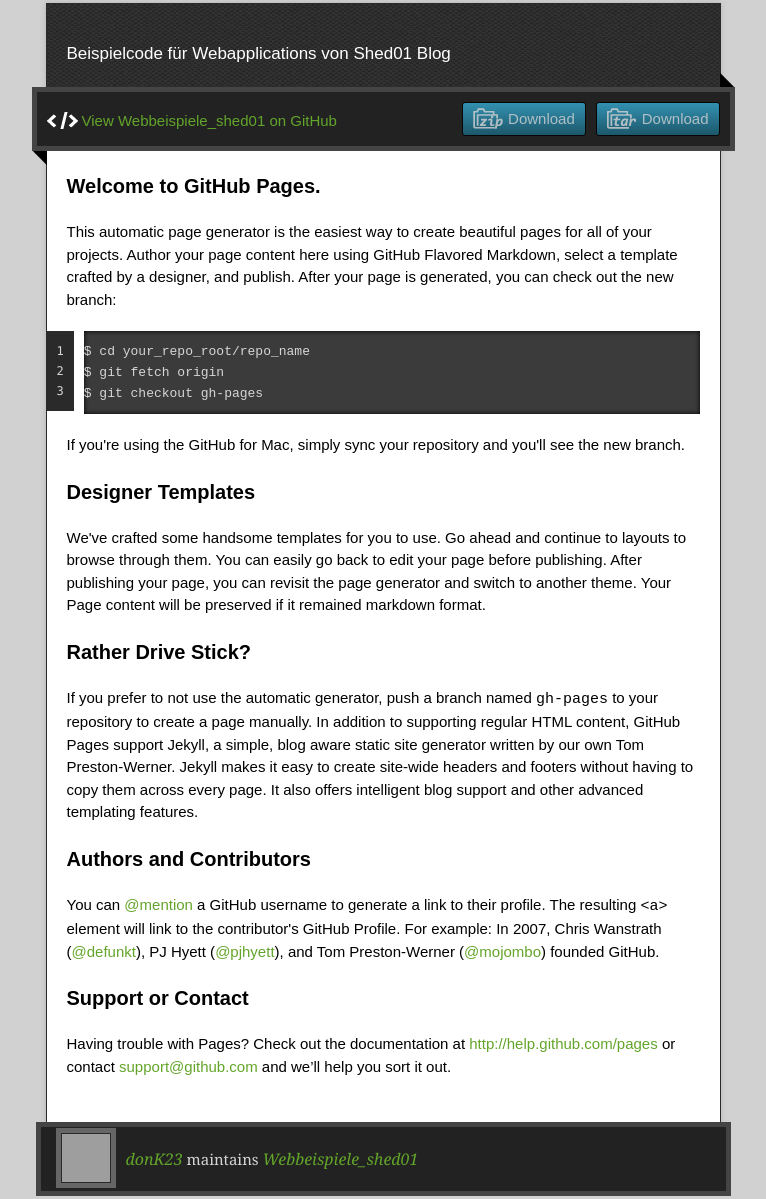
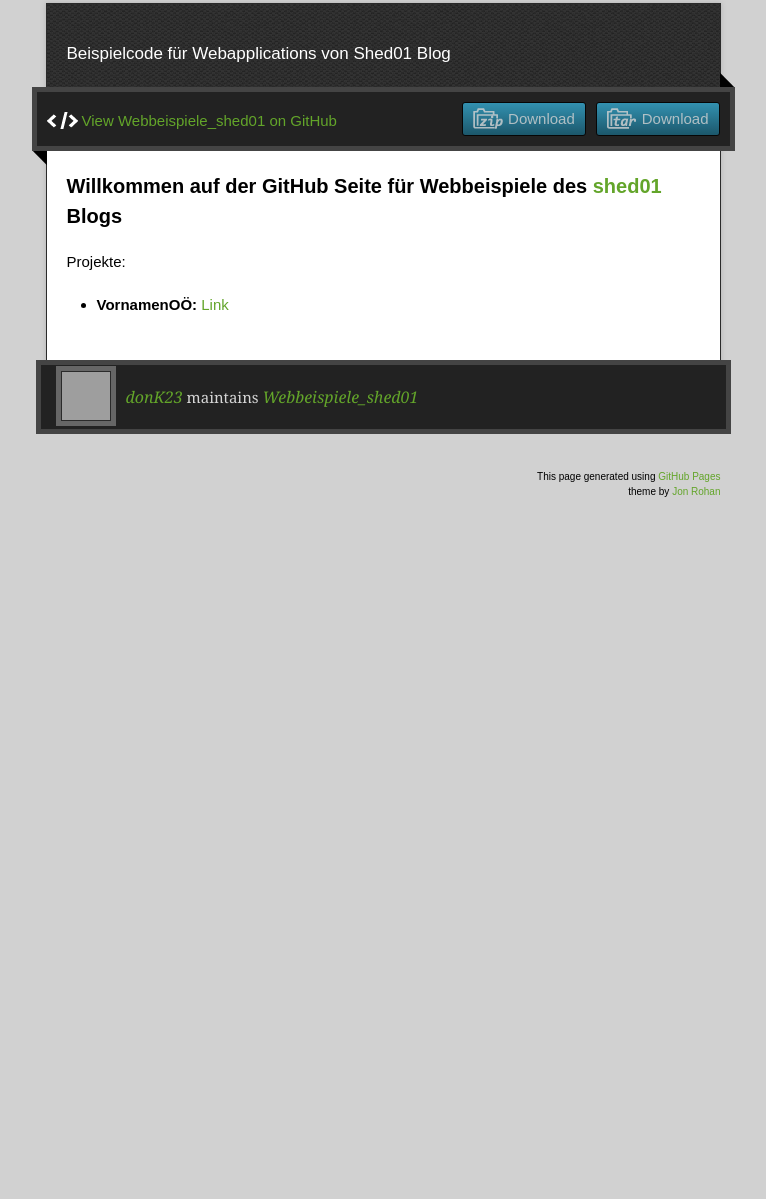
Before and after one commit to datadonK23/WebBeispiele_Shed01, a plain HTML site: page index.html in a window 1280 px wide. Shown: the part 127-1326 px from the top of the page, without its empty margins (257-1023 px from the left). After the commit the page ends 800 px from the top, so only its background shows below. Drawn offline with nearby package versions, Linux system fonts and the light colour scheme; grey boxes are pictures that could not be loaded.

Commit message:
Update index.html

```diff
--- a/index.html
+++ b/index.html
@@ -37,36 +37,13 @@
         </div>
         <article class="markdown-body">
           <h3>
-<a name="welcome-to-github-pages" class="anchor" href="#welcome-to-github-pages"><span class="octicon octicon-link"></span></a>Welcome to GitHub Pages.</h3>
+<a name="welcome-to-github-pages" class="anchor" href="#welcome-to-github-pages"><span class="octicon octicon-link"></span></a>Willkommen auf der GitHub Seite f&uuml;r Webbeispiele des <a href="http://shed01.blogspot.co.at" target="_blank">shed01</a> Blogs</h3>
 
-<p>This automatic page generator is the easiest way to create beautiful pages for all of your projects. Author your page content here using GitHub Flavored Markdown, select a template crafted by a designer, and publish. After your page is generated, you can check out the new branch:</p>
+<p>Projekte:</p>
+<ul>
+  <li><b>VornamenO&Ouml;:</b> <a href="./VornamenPage/index.html" target="_blank">Link</a></li>
+</ul>
 
-<pre><code>$ cd your_repo_root/repo_name
-$ git fetch origin
-$ git checkout gh-pages
-</code></pre>
-
-<p>If you're using the GitHub for Mac, simply sync your repository and you'll see the new branch.</p>
-
-<h3>
-<a name="designer-templates" class="anchor" href="#designer-templates"><span class="octicon octicon-link"></span></a>Designer Templates</h3>
-
-<p>We've crafted some handsome templates for you to use. Go ahead and continue to layouts to browse through them. You can easily go back to edit your page before publishing. After publishing your page, you can revisit the page generator and switch to another theme. Your Page content will be preserved if it remained markdown format.</p>
-
-<h3>
-<a name="rather-drive-stick" class="anchor" href="#rather-drive-stick"><span class="octicon octicon-link"></span></a>Rather Drive Stick?</h3>
-
-<p>If you prefer to not use the automatic generator, push a branch named <code>gh-pages</code> to your repository to create a page manually. In addition to supporting regular HTML content, GitHub Pages support Jekyll, a simple, blog aware static site generator written by our own Tom Preston-Werner. Jekyll makes it easy to create site-wide headers and footers without having to copy them across every page. It also offers intelligent blog support and other advanced templating features.</p>
-
-<h3>
-<a name="authors-and-contributors" class="anchor" href="#authors-and-contributors"><span class="octicon octicon-link"></span></a>Authors and Contributors</h3>
-
-<p>You can <a href="https://github.com/blog/821" class="user-mention">@mention</a> a GitHub username to generate a link to their profile. The resulting <code>&lt;a&gt;</code> element will link to the contributor's GitHub Profile. For example: In 2007, Chris Wanstrath (<a href="https://github.com/defunkt" class="user-mention">@defunkt</a>), PJ Hyett (<a href="https://github.com/pjhyett" class="user-mention">@pjhyett</a>), and Tom Preston-Werner (<a href="https://github.com/mojombo" class="user-mention">@mojombo</a>) founded GitHub.</p>
-
-<h3>
-<a name="support-or-contact" class="anchor" href="#support-or-contact"><span class="octicon octicon-link"></span></a>Support or Contact</h3>
-
-<p>Having trouble with Pages? Check out the documentation at <a href="http://help.github.com/pages">http://help.github.com/pages</a> or contact <a href="mailto:support@github.com">support@github.com</a> and we’ll help you sort it out.</p>
         </article>
       </div>
     </div>
```
